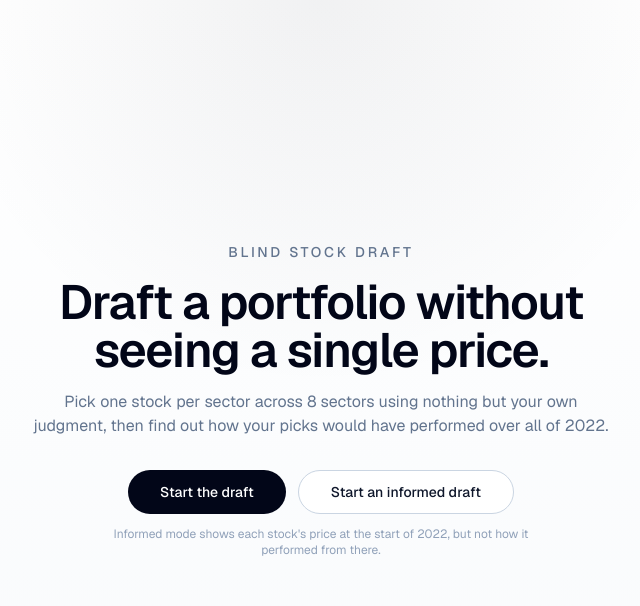
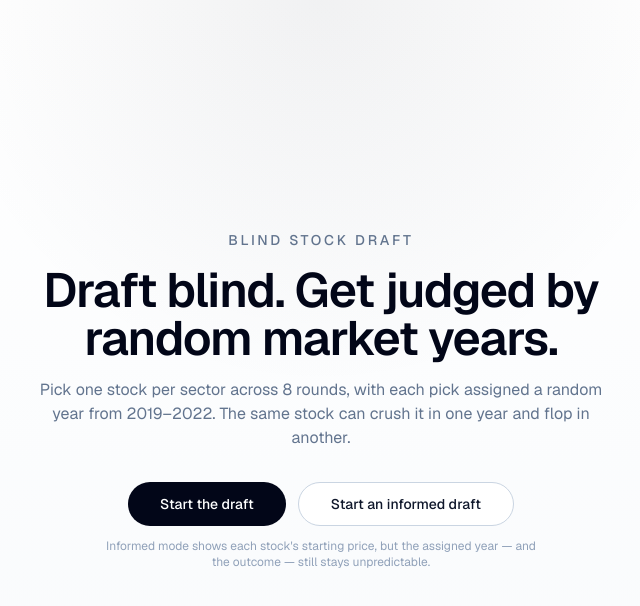
Before and after one commit to ethantao14/cline-stock-market-game, a Next.js app: page / in a window 1280 px wide. Shown: the top 606 px of the page, without its empty margins (319-959 px from the left). Built offline with nearby package versions, Linux system fonts and the light colour scheme.

Commit message:
Update home page copy to reflect multi-year simulation

```diff
--- a/app/page.tsx
+++ b/app/page.tsx
@@ -7,12 +7,12 @@ export default function Home() {
         Blind Stock Draft
       </p>
       <h1 className="mt-4 max-w-2xl text-4xl font-semibold tracking-tight text-slate-950 md:text-5xl">
-        Draft a portfolio without seeing a single price.
+        Draft blind. Get judged by random market years.
       </h1>
       <p className="mt-4 max-w-xl text-base text-slate-500">
-        Pick one stock per sector across 8 sectors using nothing but your own
-        judgment, then find out how your picks would have performed over all
-        of 2022.
+        Pick one stock per sector across 8 rounds, with each pick assigned a
+        random year from 2019–2022. The same stock can crush it in one year
+        and flop in another.
       </p>
       <div className="mt-8 flex flex-col items-center gap-3 sm:flex-row">
         <Link
@@ -29,8 +29,7 @@ export default function Home() {
         </Link>
       </div>
       <p className="mt-3 max-w-md text-xs text-slate-400">
-        Informed mode shows each stock&apos;s price at the start of 2022, but not how it performed
-        from there.
+        Informed mode shows each stock&apos;s starting price, but the assigned year — and the outcome — still stays unpredictable.
       </p>
     </div>
   );
```
